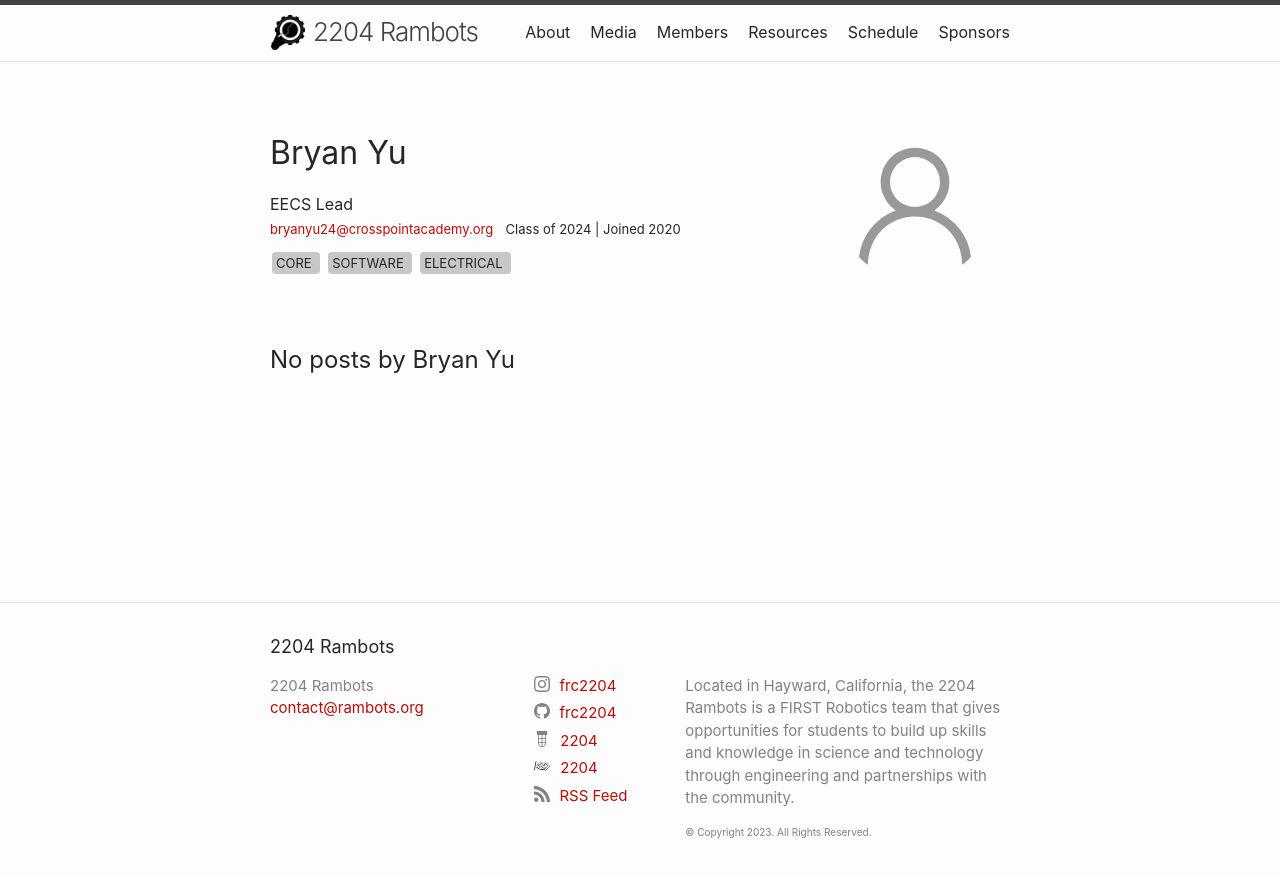
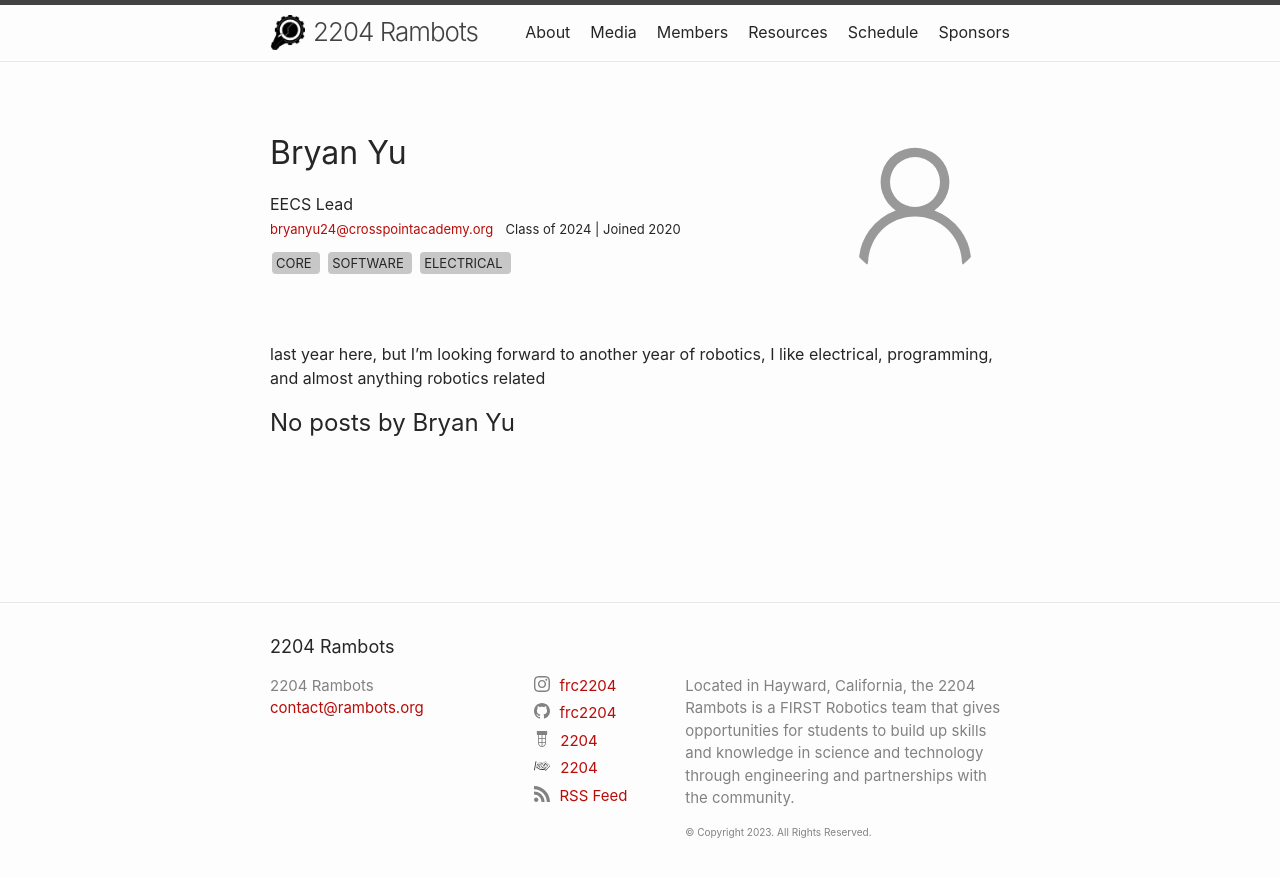
Before and after one commit to frc2204/website, a Jekyll site: the page built from _leadership/byu.md, in a window 1280 px wide. Shown: the top 877 px of the page. Built offline with Jekyll 4.4.1, drawn with Linux system fonts in a browser that asks for light colours.

Commit message:
Update byu description

```diff
--- a/_leadership/byu.md
+++ b/_leadership/byu.md
@@ -10,3 +10,4 @@ tags:
   - software
   - electrical
 ---
+last year here, but I'm looking forward to another year of robotics, I like electrical, programming, and almost anything robotics related
```
